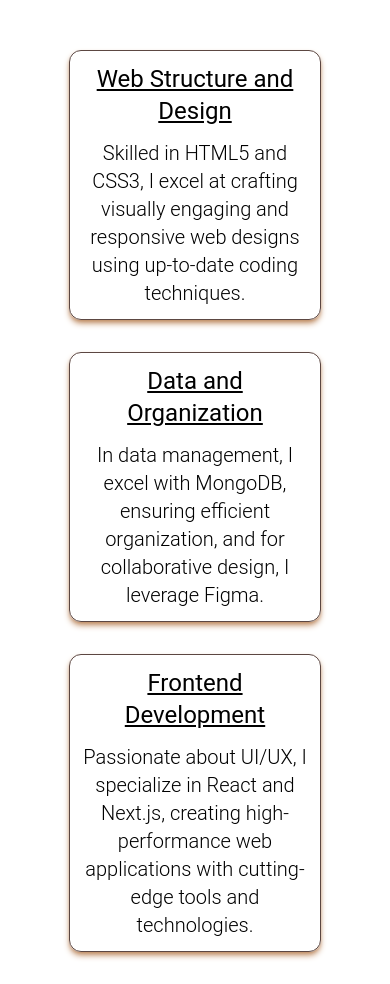
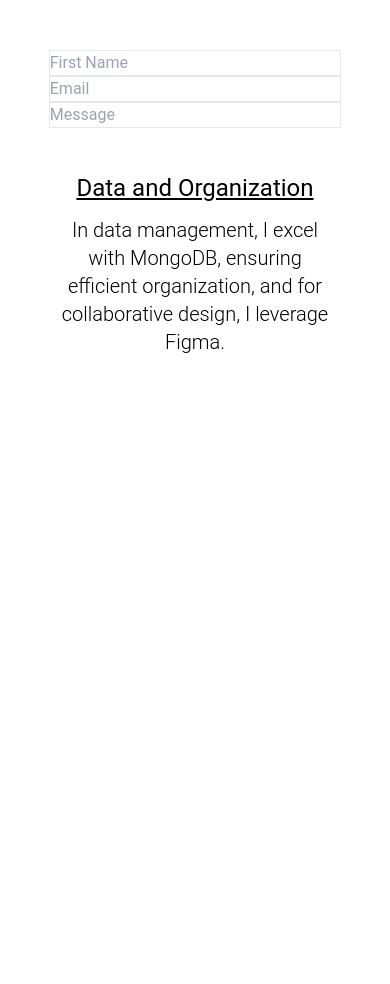
Before and after one commit to Morralytics/morralytics-portfolio, a Next.js app: page / in a window 390 px wide. Shown: the part 3980-4964 px from the top of the page. After the commit the page ends 4380 px from the top, so only its background shows below. Built offline with nearby package versions, Linux system fonts and the light colour scheme.

Commit message:
Seperating mobile items from larger viewport items.

```diff
--- a/components/Contact.jsx
+++ b/components/Contact.jsx
@@ -22,27 +22,30 @@
             height={65}
           />
         </Link>
-        <Link href="https://www.linkedin.com/in/nick-morris-morralytics/" target="_blank">
+        <Link
+          href="https://www.linkedin.com/in/nick-morris-morralytics/"
+          target="_blank"
+        >
           <FontAwesomeIcon icon={faLinkedin} className="h-14" />
         </Link>
       </div>
-      <div className="flex flex-col items-center w-3/4 sm:w-full mt-16 px-5 lg:px-28">
+      <div className="flex flex-col items-center w-3/4 sm:w-full mt-16 lg:px-28">
         <div className="text-center text-black text-5xl font-bold mb-16">
           Contact Me
         </div>
 
-        <div className="flex flex-col w-full justify-around items-center sm:items-start sm:flex-row sm:px-5 lg:w-3/4">
-          <div className="flex flex-col w-full justify-center items-center px-3 mb-8 min-[675px]:min-h-[355px] min-[711px]:min-h-[325px] min-[768px]:min-h-[325px] sm:px-1 sm:min-h-[380px] md:min-h-[300px] min-[875px]:min-h-[296px] min-[886px]:min-h-[240px] min-[980px]:min-h-[200px] min-[1083px]:min-h-[300px] min-[1099px]:min-h-[270px] min-[1110px]:min-h-[240px] min-[1204px]:min-h-[210px] lg:min-h-[296px] min-[1300px]:min-h-[190px] min-[1388px]:min-h-[200px] sm:mx-5 sm:justify-start border border-liver rounded-xl shadow-md shadow-persion-orange">
-            <div className="w-full text-center text-black text-2xl font-normal underline py-3">
-              Web Structure and Design
-            </div>
-            <div className="text-center text-black text-xl font-light pb-3">
-              Skilled in HTML5 and CSS3, I excel at crafting visually engaging
-              and responsive web designs using up-to-date coding techniques.
-            </div>
+        {/* Mobile */}
+        <div className="flex flex-col w-full items-center sm:hidden">
+          {/* Contact form */}
+          <div className="flex flex-col w-full mb-8">
+            <form className="flex flex-col">
+              <input type="text" placeholder="First Name" className="border w-full"/>
+              <input type="text" placeholder="Email" className="border"/>
+              <input type="textarea" placeholder="Message" className="border"/>
+            </form>
           </div>
-
-          <div className="flex flex-col w-full justify-center items-center px-3 mb-8 min-[675px]:min-h-[355px] min-[711px]:min-h-[325px] min-[768px]:min-h-[325px] sm:px-1 sm:min-h-[380px] md:min-h-[300px] min-[1083px]:min-h-[300px] min-[1099px]:min-h-[270px] min-[1110px]:min-h-[240px] min-[1204px]:min-h-[210px] min-[875px]:min-h-[296px] min-[886px]:min-h-[240px] min-[980px]:min-h-[200px] lg:min-h-[296px] min-[1300px]:min-h-[190px] min-[1388px]:min-h-[200px] sm:justify-start sm:mx-0 border border-liver rounded-xl shadow-md shadow-persion-orange">
+          {/* Map + Extras */}
+          <div className="flex flex-col w-full px-3 mb-8 min-[675px]:min-h-[355px] min-[711px]:min-h-[325px] min-[768px]:min-h-[325px] sm:px-1 sm:min-h-[380px] md:min-h-[300px] min-[1083px]:min-h-[300px] min-[1099px]:min-h-[270px] min-[1110px]:min-h-[240px] min-[1204px]:min-h-[210px] min-[875px]:min-h-[296px] min-[886px]:min-h-[240px] min-[980px]:min-h-[200px] lg:min-h-[296px] min-[1300px]:min-h-[190px] min-[1388px]:min-h-[200px] sm:justify-start sm:mx-0">
             <div className="text-center text-black text-2xl font-normal underline py-3">
               Data and Organization
             </div>
@@ -51,15 +54,26 @@
               organization, and for collaborative design, I leverage Figma.
             </div>
           </div>
+        </div>
 
-          <div className="flex flex-col w-full justify-center items-center px-3 mb-8 min-[675px]:min-h-[355px] min-[711px]:min-h-[325px] min-[768px]:min-h-[325px] sm:px-1 sm:min-h-[380px] md:min-h-[300px] min-[1083px]:min-h-[300px] min-[1099px]:min-h-[270px] min-[1110px]:min-h-[240px] min-[1204px]:min-h-[210px] min-[875px]:min-h-[296px] min-[886px]:min-h-[240px] min-[980px]:min-h-[200px] lg:min-h-[296px] min-[1300px]:min-h-[190px] min-[1388px]:min-h-[200px] sm:justify-start sm:mx-5 border border-liver rounded-xl shadow-md shadow-persion-orange">
+        {/* Desktop/Tablet */}
+        <div className="hidden sm:flex w-full items-center sm:px-5 lg:w-3/4">
+          {/* Contact form */}
+          <div className="flex flex-col w-3/4 px-3 mb-8 min-[675px]:min-h-[355px] min-[711px]:min-h-[325px] min-[768px]:min-h-[325px] sm:px-1 sm:min-h-[380px] md:min-h-[300px] min-[875px]:min-h-[296px] min-[886px]:min-h-[240px] min-[980px]:min-h-[200px] min-[1083px]:min-h-[300px] min-[1099px]:min-h-[270px] min-[1110px]:min-h-[240px] min-[1204px]:min-h-[210px] lg:min-h-[296px] min-[1300px]:min-h-[190px] min-[1388px]:min-h-[200px] sm:mx-5">
+            <form className="flex flex-col">
+              <input type="text" placeholder="First Name" className="border w-full"/>
+              <input type="text" placeholder="Email" className="border"/>
+              <input type="textarea" placeholder="Message" className="border"/>
+            </form>
+          </div>
+          {/* Map + Extras */}
+          <div className="flex flex-col w-3/4 px-3 mb-8 min-[675px]:min-h-[355px] min-[711px]:min-h-[325px] min-[768px]:min-h-[325px] sm:px-1 sm:min-h-[380px] md:min-h-[300px] min-[1083px]:min-h-[300px] min-[1099px]:min-h-[270px] min-[1110px]:min-h-[240px] min-[1204px]:min-h-[210px] min-[875px]:min-h-[296px] min-[886px]:min-h-[240px] min-[980px]:min-h-[200px] lg:min-h-[296px] min-[1300px]:min-h-[190px] min-[1388px]:min-h-[200px] sm:justify-start sm:mx-0">
             <div className="text-center text-black text-2xl font-normal underline py-3">
-              Frontend Development
+              Data and Organization
             </div>
             <div className="text-center text-black text-xl font-light pb-3">
-              Passionate about UI/UX, I specialize in React and Next.js,
-              creating high-performance web applications with cutting-edge tools
-              and technologies.
+              In data management, I excel with MongoDB, ensuring efficient
+              organization, and for collaborative design, I leverage Figma.
             </div>
           </div>
         </div>
```
